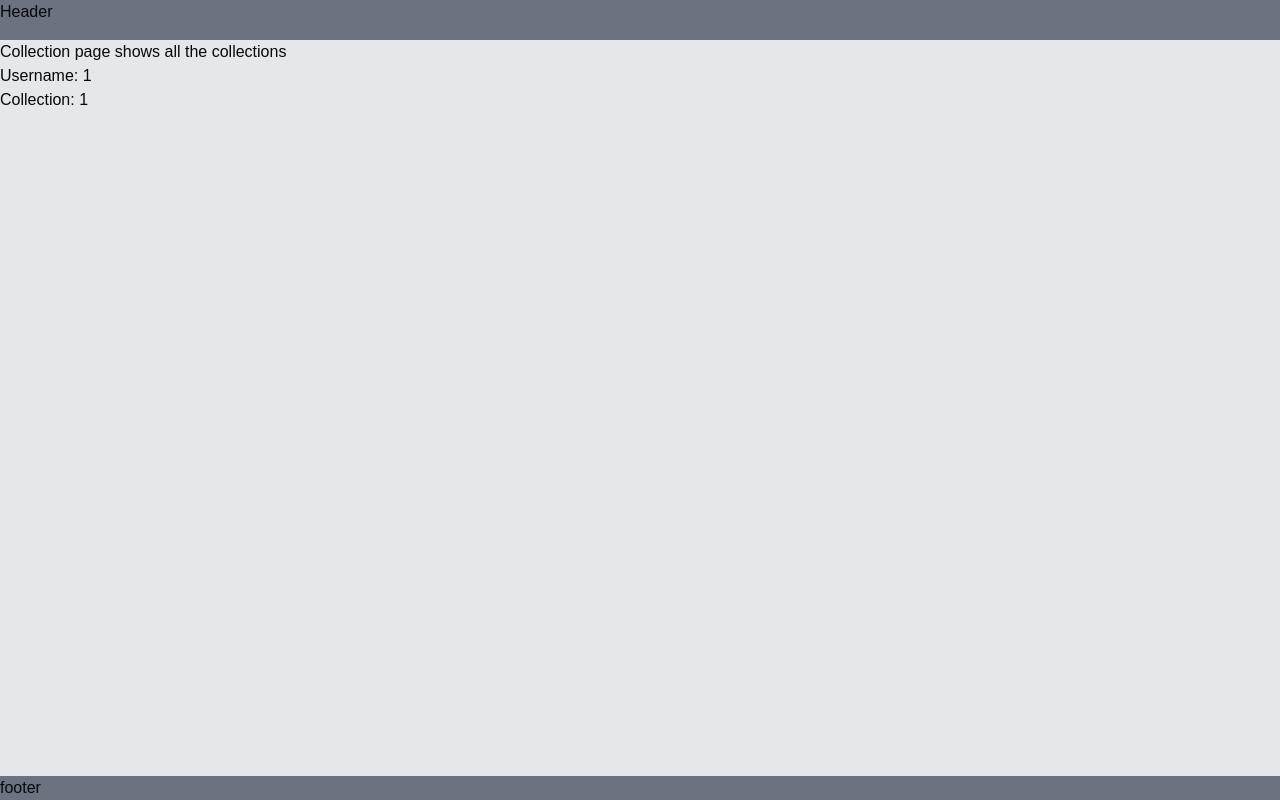
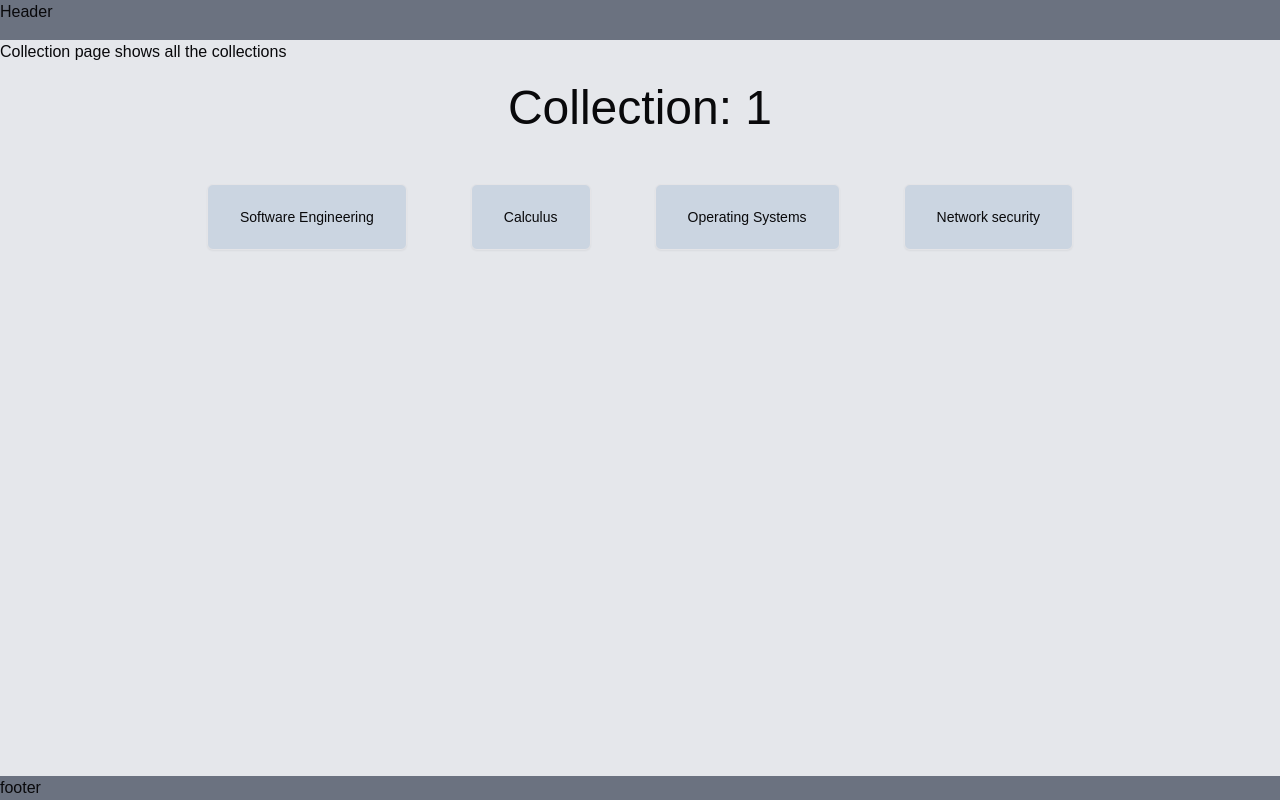
Before and after one commit to edgarcoime/quizard, a Next.js app in the folder client/: page /id/1/1 in a window 1280 px wide. Built offline with nearby package versions, Linux system fonts and the light colour scheme.

Commit message:
feat: amarjot merged into collection

```diff
--- a/client/src/app/(with-layout)/id/[username]/[collection]/page.tsx
+++ b/client/src/app/(with-layout)/id/[username]/[collection]/page.tsx
@@ -1,15 +1,41 @@
+import { Button } from "@/components/ui/button";
+import Link from "next/link";
+
 export default function Page({
   params,
 }: {
   params: { username: string; collection: string };
 }) {
-  const { username, collection } = params;
+  const { username, collection: collectionId } = params;
+  const title = `Collection: ${collectionId}`;
+  const sampleCollections = [
+    { Name: "Software Engineering", CardsId: 1 },
+    { Name: "Calculus", CardsId: 2 },
+    { Name: "Operating Systems", CardsId: 3 },
+    { Name: "Network security", CardsId: 4 },
+  ];
+
+  let list_of_buttons: any = [];
+  sampleCollections.map((collection) => {
+    let id = collection.CardsId;
+    list_of_buttons.push(
+      <Link href={`/id/${username}/${collectionId}/${id}`}>
+        <Button
+          key={collection.CardsId}
+          className="m-8 p-8 bg-slate-300"
+          variant="outline"
+        >
+          {collection.Name}
+        </Button>
+      </Link>,
+    );
+  });
 
   return (
     <>
       <h1>Collection page shows all the collections</h1>
-      <p>Username: {username}</p>
-      <p>Collection: {collection}</p>
+      <h1 className="flex flex-row justify-center m-5 text-5xl">{title}</h1>
+      <div className="flex flex-row justify-center ">{list_of_buttons}</div>
     </>
   );
 }
--- a/client/src/app/collections/page.tsx
+++ /dev/null
@@ -1,39 +0,0 @@
-import { Button } from "@/components/ui/button"
-import Link from 'next/link'
-
-
-
-// interface collectionsParams{
-//     title: String
-// }
-
-export default function CollectionsPage(){
-    const title = "Collections"
-    const sampleCollections = [
-        {Name:"Software Engineering", CardsId: 1}, {Name:"Calculus", CardsId: 2}
-        ,{Name:"Operating Systems", CardsId: 3}, {Name:"Network security", CardsId: 4}
-    ]
-
-    let list_of_buttons:any = []
-    sampleCollections.map( (collection) => {
-        let id = collection.CardsId
-        list_of_buttons.push(
-            <Link href= {`/cards/${id}`}>
-        <Button  key={collection.CardsId} className="m-8 p-8 bg-slate-300" variant="outline">{collection.Name}</Button>
-        </Link>
-    )
-    })
-
-    return(
-    <>
-
-    <h1 className="flex flex-row justify-center m-5 text-5xl">{title}</h1>
-
-    <div className="flex flex-row justify-center ">
-        {list_of_buttons}
-    </div>
-    </>
-    )
-
-
-}
```
